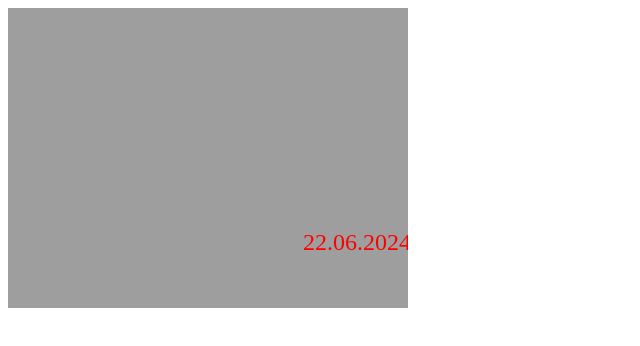
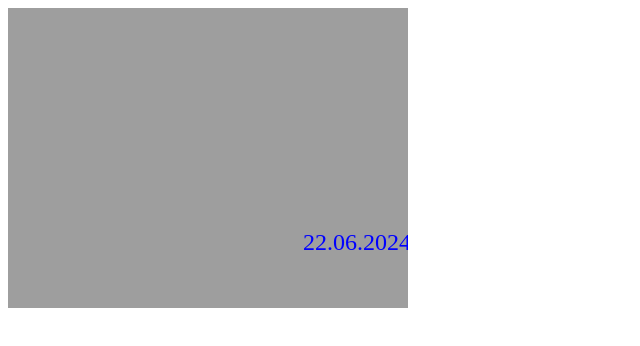
Before and after one commit to cozingo/pryannik, a plain HTML site: page 2.html in a window 1280 px wide. Shown: the whole page, without its empty margins (0-640 px from the left). Drawn offline with Linux system fonts and the light colour scheme.

Commit message:
Update 2.html

```diff
--- a/2.html
+++ b/2.html
@@ -25,7 +25,7 @@
 
 	        // Set text properties
 	        ctx.font = '24px serif';  // Change font size and style as needed
-	        ctx.fillStyle = 'red';  // Change the color of the text
+	        ctx.fillStyle = 'blue';  // Change the color of the text
 	        ctx.textAlign = 'center';  // Align text in the center
 
 
```
